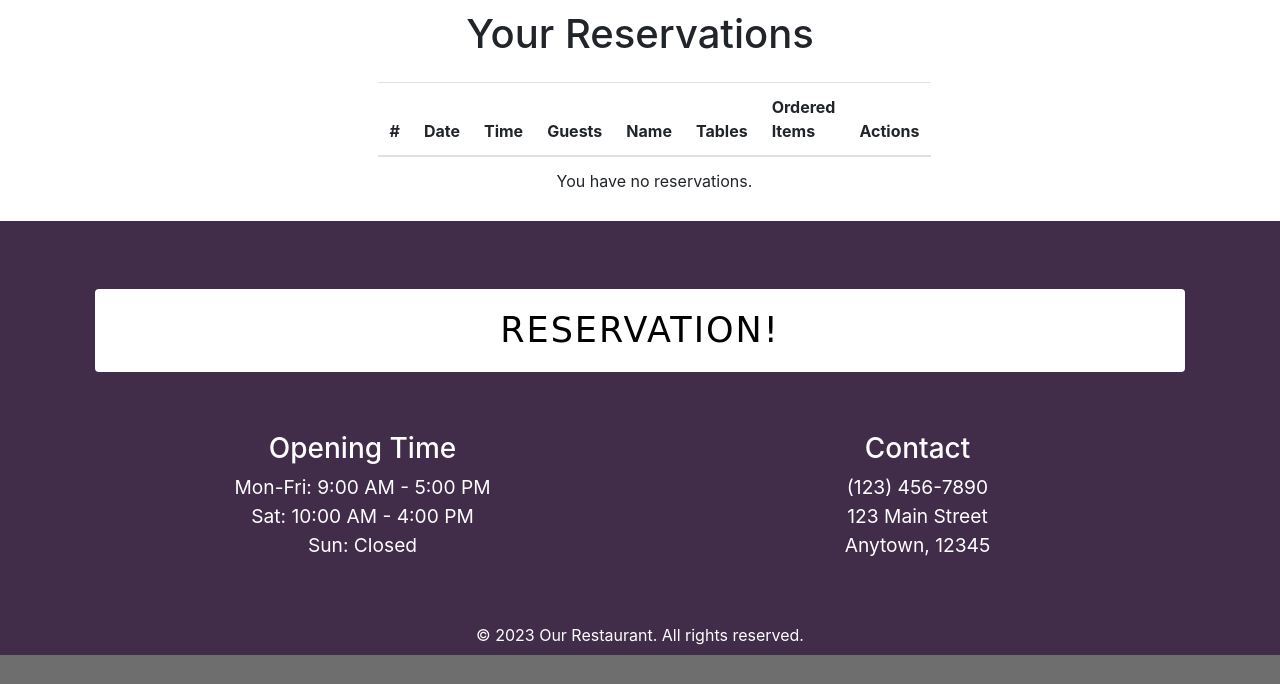
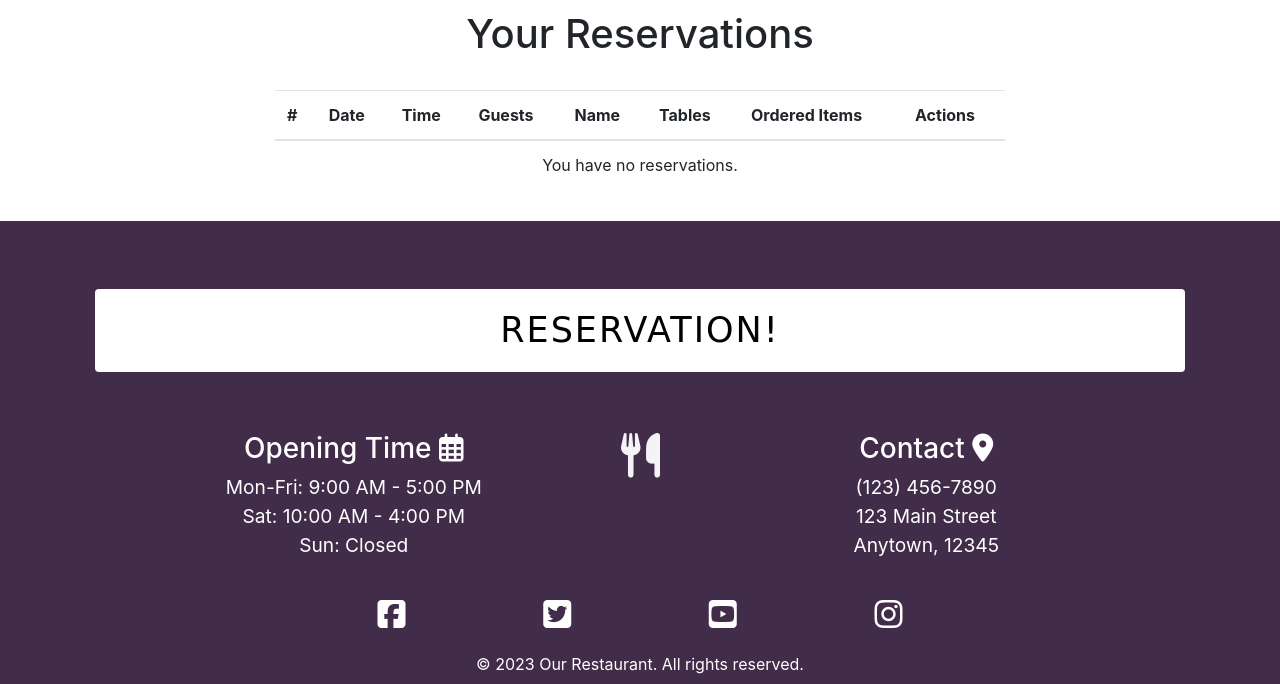
Before and after one commit to Attila-fawal/Restaurant-reservations-System, a Django app: page /tables/ in a window 1280 px wide; the page is wider, and only the part inside the window is pictured. Shown: the part 858-1542 px from the top of that part. Before the commit the page ends 1513 px from the top of that part, so only its background shows below. Run offline with Django 3.2, Linux system fonts and the light colour scheme; the visitor is signed in with stand-in values (Sample User, id 1); data that the repository does not hold is empty; some libraries are stand-ins or nearby versions; some web fonts are replaced.

Commit message:
media quary for the animation,add fontawsome, Adjusting classes in html files for smaller screen

```diff
--- a/reservations/views.py
+++ b/reservations/views.py
@@ -117,10 +117,3 @@ class UserRegisterView(CreateView):
         Customer.objects.create(user=self.object)
         login(self.request, self.object)
         return response
-
-
-def create_sample_menu(request):
-    menu = Menu.objects.create(name="Sample Menu")
-    Item.objects.create(name="Sample Item 1", price=10.00, menu=menu)
-    Item.objects.create(name="Sample Item 2", price=20.00, menu=menu)
-    return HttpResponseRedirect(reverse('home'))
--- a/restaurant/settings.py
+++ b/restaurant/settings.py
@@ -33,7 +33,7 @@ SECRET_KEY = os.environ.get('SECRET_KEY')
 # SECURITY WARNING: don't run with debug turned on in production!
 DEBUG = True
 
-ALLOWED_HOSTS = ['8000-attilafawal-restaurantr-qcno8dcgb2i.ws-us101.gitpod.io', 'localhost']
+ALLOWED_HOSTS = ['8000-attilafawal-restaurantr-3zq5gex3zne.ws-us101.gitpod.io', 'localhost']
 
 
 # Application definition
--- a/restaurant/urls.py
+++ b/restaurant/urls.py
@@ -17,11 +17,8 @@ urlpatterns = [
     path('login/', auth_views.LoginView.as_view(template_name='templates/registration/login.html'), name='login'),
     path('register/', views.UserRegisterView.as_view(), name='register'),
     path('accounts/', include('django.contrib.auth.urls')),
-    path('create_sample_menu/', views.create_sample_menu, name='create_sample_menu'),
     path('logout/', auth_views.LogoutView.as_view(next_page='/'), name='logout'),
     path('profile/', update_profile, name='profile'),
     path('change_password/', change_password, name='change_password'),
 
-
-
 ]
--- a/templates/base.html
+++ b/templates/base.html
@@ -13,6 +13,8 @@
     <link rel="stylesheet" href="https://cdnjs.cloudflare.com/ajax/libs/jqueryui/1.12.1/jquery-ui.min.css" />
     <!-- jQuery Timepicker -->
     <link rel="stylesheet" href="https://cdnjs.cloudflare.com/ajax/libs/timepicker/1.3.5/jquery.timepicker.min.css">
+    <!-- Font Awesome -->
+    <script src="https://kit.fontawesome.com/fac7d3549a.js" crossorigin="anonymous"></script>
 
     {% block extra_style %}{% endblock %}
 </head>
@@ -81,7 +83,7 @@
                 <li>
                     <a href="https://facebook.com" target="_blank" rel="noopener"
                         aria-label="Visit our Facebook page (opens in a new tab)"><i
-                            class="fa-brands fa-facebook"></i></a>
+                            class="fab fa-brands fa-square-facebook"></i>
                 </li>
                 <li>
                     <a href="https://twitter.com" target="_blank" rel="noopener"
--- a/templates/reservation_list.html
+++ b/templates/reservation_list.html
@@ -13,7 +13,10 @@ Reservations List
 
 <div class="container mt-5">
     <h1 class="text-center">Your Reservations</h1>
-    <div class="col-10 offset-1 col-sm-8 offset-sm-2 col-md-6 offset-md-3">
+    <div class="row">
+        <div class="col-12 col-sm-10 offset-sm-1 col-md-8 offset-md-2">
+            <div class="table-responsive">
+                <!-- Add the table-responsive class here -->
                 <table class="table mt-4">
                     <thead>
                         <tr>
@@ -46,8 +49,11 @@ Reservations List
                                 {% endfor %}
                             </td>
                             <td>
-                        <a href="{% url 'reservation_detail' reservation.id %}" class="btn btn-info">View</a>
-                        <a href="{% url 'reservation_cancel' reservation.id %}" class="btn btn-danger">Cancel</a>
+                                <a href="{% url 'reservation_detail' reservation.id %}"
+                                    class="btn btn-info mb-2">View</a>
+                                <a href="{% url 'reservation_cancel' reservation.id %}"
+                                    class="btn btn-danger">Cancel</a>
+
                             </td>
                         </tr>
                         {% empty %}
@@ -59,4 +65,6 @@ Reservations List
                 </table>
             </div>
         </div>
+    </div>
+</div>
 {% endblock %}
```
Lines whose indentation alone changed are shown as unchanged.
